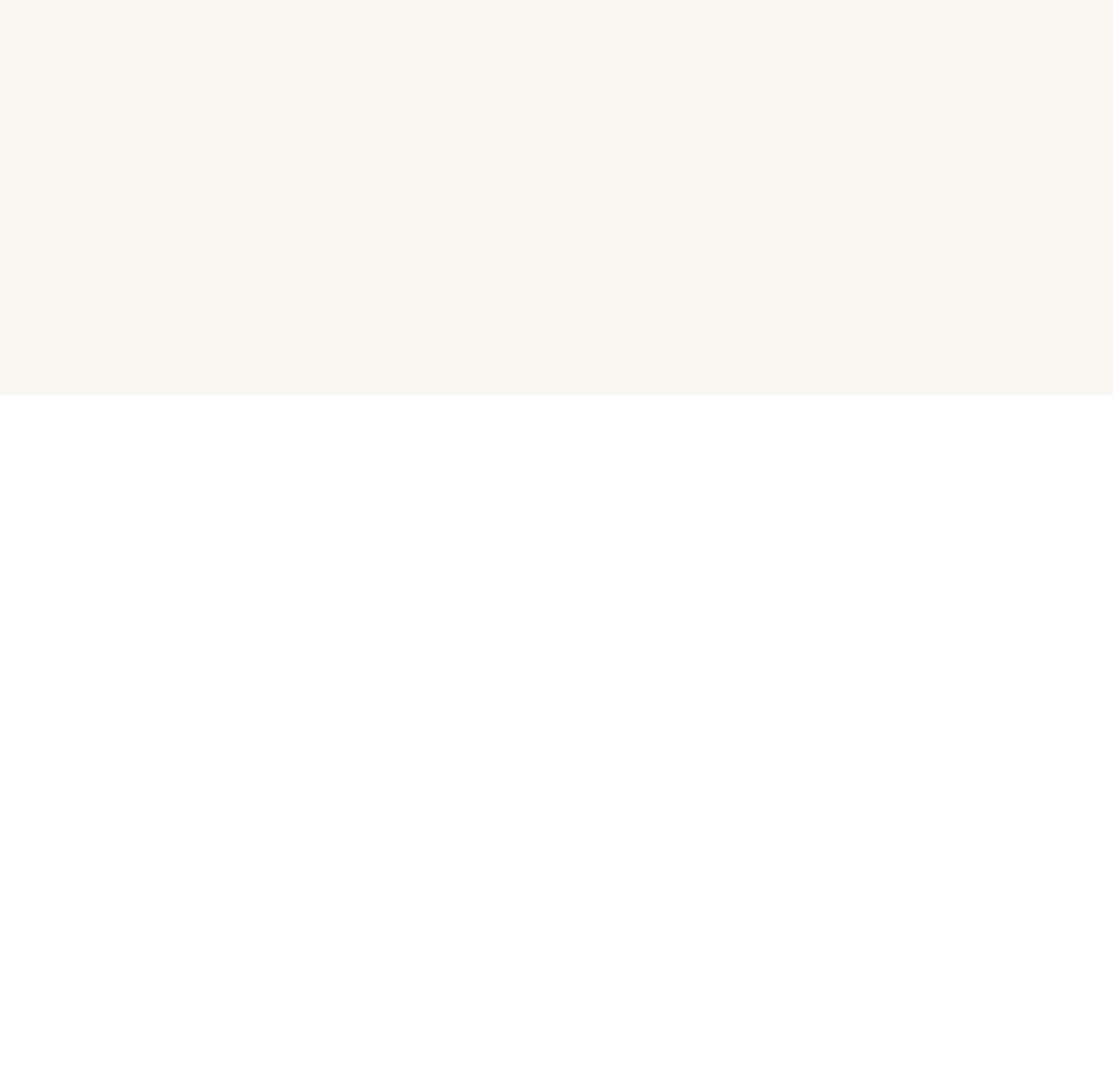
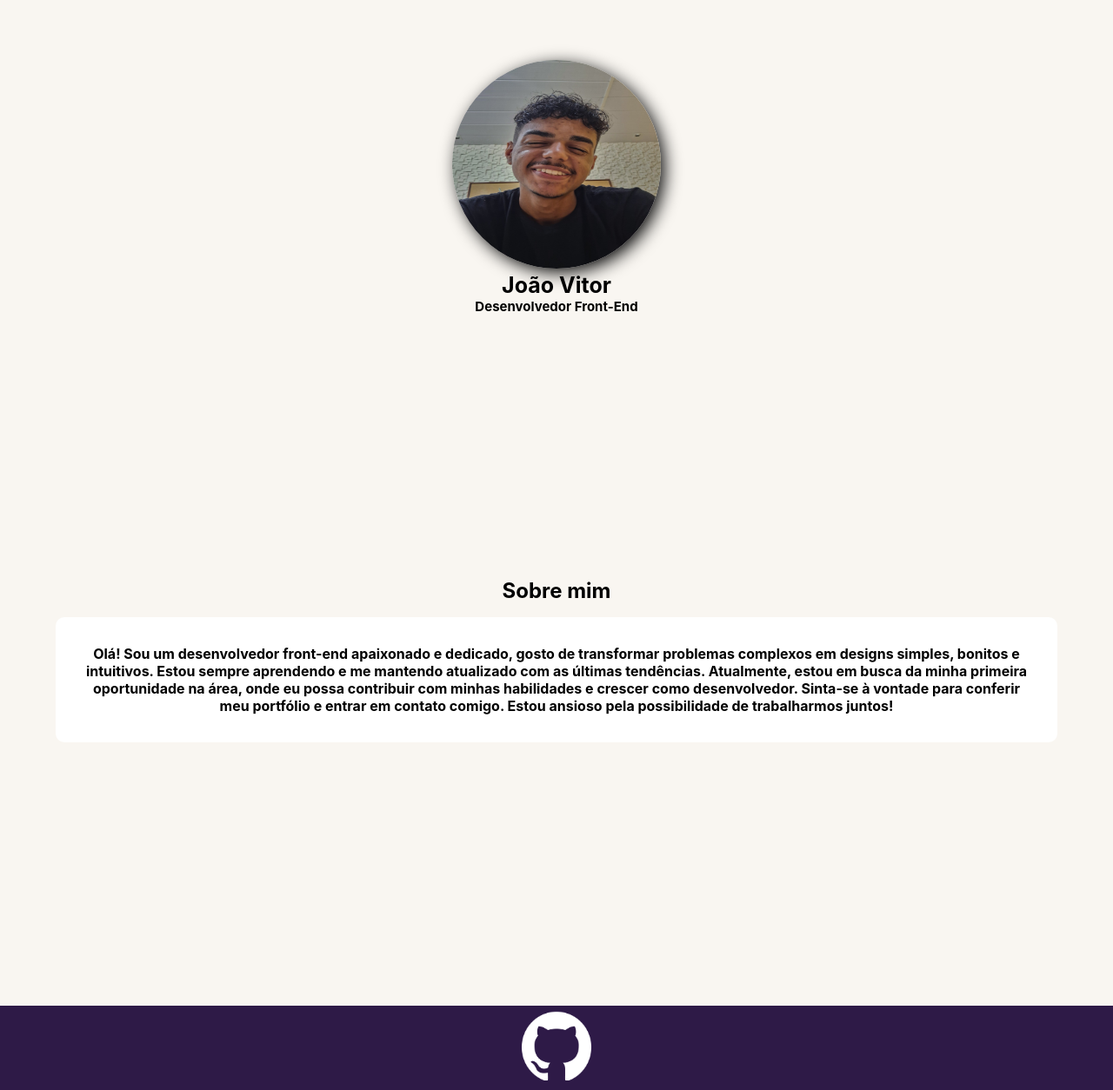
Before and after one commit to Vitor104/meu-portfolio, a React (Create React App) app: page /home in a window 1280 px wide. Shown: the part 346-1600 px from the top of the page at 87% size. Before the commit the page ends 800 px from the top, so only its background shows below. Built offline with nearby package versions, Linux system fonts and the light colour scheme.

Commit message:
estou quase finalizando outro componente

```diff
--- a/src/components/home/home.js
+++ b/src/components/home/home.js
@@ -1,6 +1,9 @@
 import React from "react";
 import styles from './home.module.css';
 import NavBar from "../navBar/navBar";
+import minhaFoto from './minhaFoto.jpg';
+import githubIcon from './githubIcon.png';
+import { Link } from "react-router-dom";
 
 function Home () {
     return (
@@ -9,11 +12,29 @@ function Home () {
                 <NavBar />
             </nav>
 
-           <main>
+           <main className={styles.main}>
                 <section>
+                    <article>
+                        <img className={styles.picture} alt="minha foto" src={minhaFoto} />
+                        <h1 className={styles.name}>João Vitor</h1>
+                        <h2 className={styles.title}>Desenvolvedor Front-End</h2>
+                    </article>
+                </section>
 
+                <section className={styles.aboutMeSection}>
+                    <h2>Sobre mim</h2>
+                    <p className={styles.aboutMe}>
+                    Olá! Sou um desenvolvedor front-end apaixonado e dedicado, gosto de transformar problemas complexos em designs simples, bonitos e intuitivos. Estou sempre aprendendo e me mantendo atualizado com as últimas tendências. Atualmente, estou em busca da minha primeira oportunidade na área, onde eu possa contribuir com minhas habilidades e crescer como desenvolvedor. Sinta-se à vontade para conferir meu portfólio e entrar em contato comigo. Estou ansioso pela possibilidade de trabalharmos juntos!
+                    </p>
                 </section>
            </main>
+
+           <footer className={styles.footer}>
+
+            <Link>
+                <img className={styles.socials} src={githubIcon} alt="my github" />
+            </Link>
+           </footer>
         </div>
     )
 }
--- a/src/components/home/home.module.css
+++ b/src/components/home/home.module.css
@@ -5,9 +5,60 @@
   }
 
   .homeContainer {
-    height: 50em;
+    height: 100em;
     width: 100%;
     display: flex;
     flex-direction: column;
+
+  }
+
+  .main {
     background-color: #F9F6F1;
+    height: 100em;
+    width: 100%;
+    display: flex;
+    flex-direction: column;
+    align-items: center;
+    justify-content: space-evenly;
   }
+
+  .picture {
+    width: 15em;
+    height: 15em;
+    border: none;
+    border-radius: 50%;
+    box-shadow: 5px 5px 20px -1px;
+  }
+  .name {
+    font-size: 25px;
+  }
+
+  .title {
+    font-size: 15px;
+  }
+
+
+
+  .aboutMe {
+    width: 90%;
+    margin: 0 auto;
+    background-color: #ffffff;
+    border-radius: 10px;
+    padding: 2em;
+    margin-top: 1em;
+    font-weight: bold;
+  }
+
+  .footer {
+    height: 7em;
+    width: 100%;
+    background-color: #2E1A47;
+    display: flex;
+    align-items: center;
+    justify-content: space-evenly;
+  }
+
+  .socials {
+    height: 5em;
+    width: 5em;
+  }
--- a/src/components/navBar/navBar.js
+++ b/src/components/navBar/navBar.js
@@ -6,9 +6,9 @@ import { NavLink } from "react-router-dom";
 function NavBar () {
     return (
         <nav className={styles.nav}>
-            <NavLink className={styles.textNav} activeClassName='teste' to={'/Home'}>Home</NavLink>
+            <NavLink className={styles.textNav} activeClassName='teste' to={'/Home'}>Inicio</NavLink>
 
-            <NavLink className={styles.textNav}  activeClassName='teste' to={'/Home'}>Projects</NavLink>
+            <NavLink className={styles.textNav}  activeClassName='teste' to={'/Home'}>Projetos</NavLink>
 
             <NavLink className={styles.textNav} activeClassName='teste' to={'/Home'}>Skills</NavLink>
         </nav>
```
Also changed, not shown: src/components/home/githubIcon.png (added), src/components/home/minhaFoto.jpg (added).
